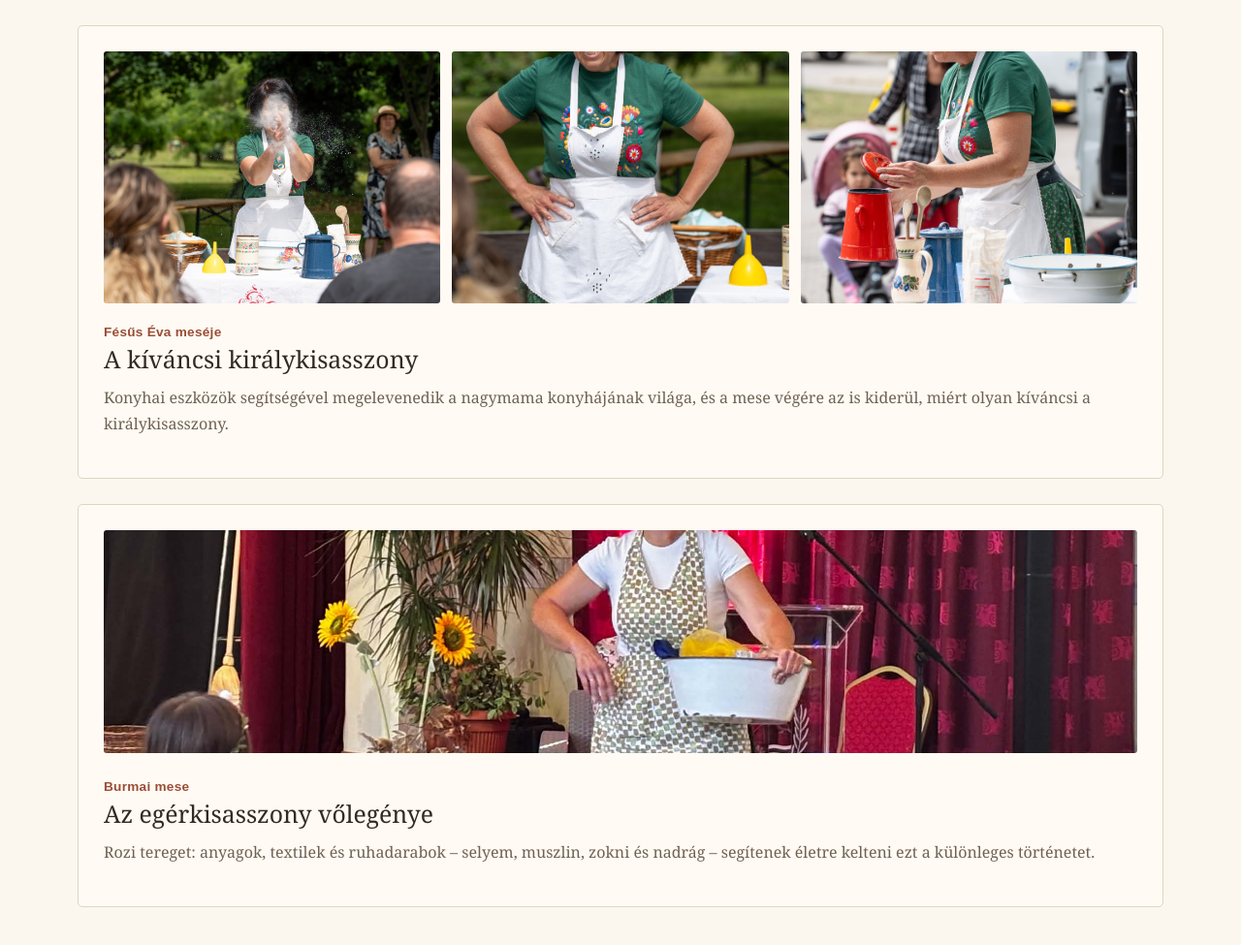
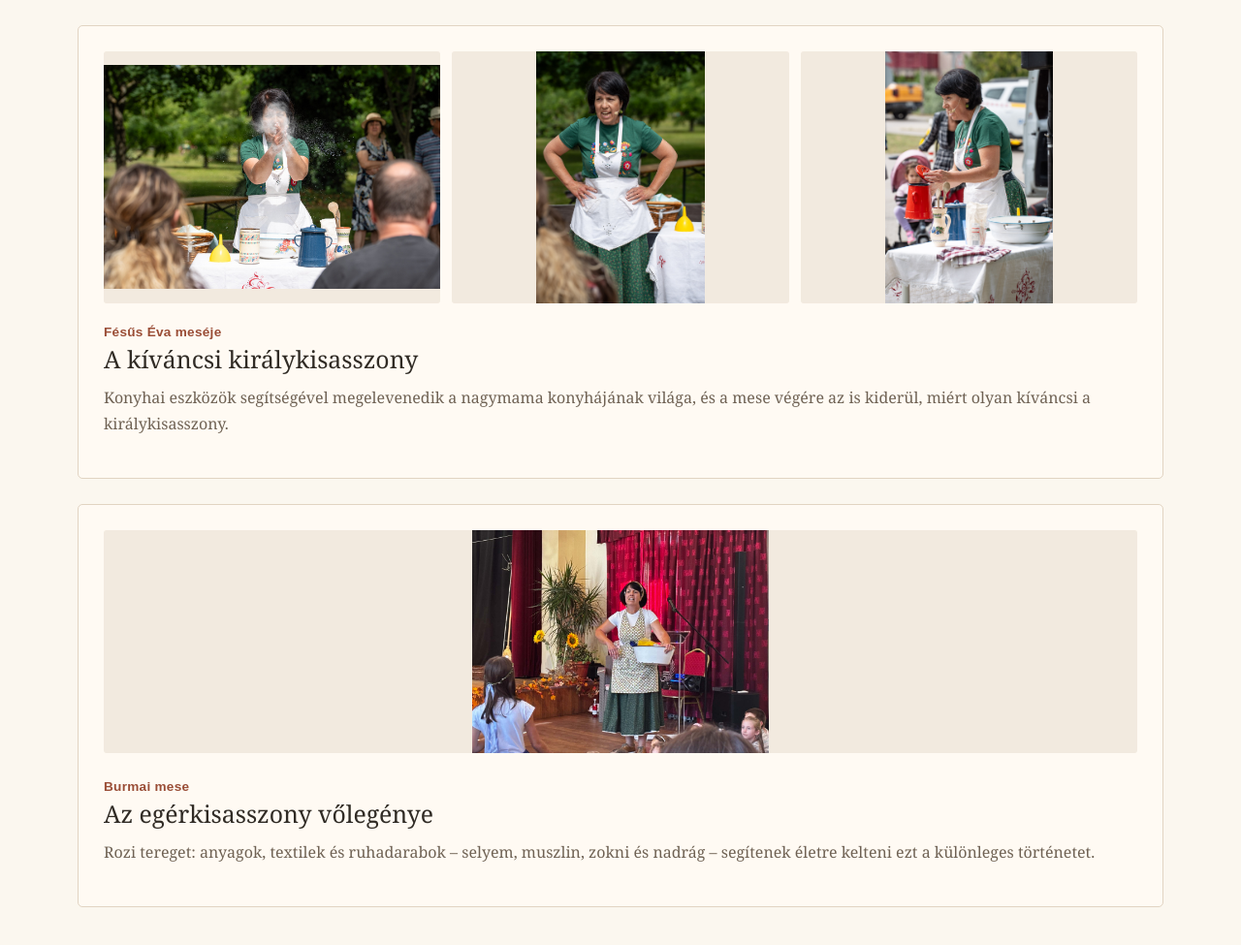
Before and after one commit to arnotipeter-sudo/meselotargyak.hu, a plain HTML site: page index.html in a window 1280 px wide. Shown: the part 3894-4869 px from the top of the page at 97% size. Drawn offline with Linux system fonts and the light colour scheme.

Commit message:
Adjust story image framing to keep characters' faces visible

```diff
--- a/index.html
+++ b/index.html
@@ -36,7 +36,7 @@ section{padding:76px 0;scroll-margin-top:85px}
 .cards{display:grid;grid-template-columns:1fr;gap:26px;margin-top:30px}
 .card{background:#fffaf3;border:1px solid var(--line);padding:26px;border-radius:5px}
 .card p{color:var(--muted)}
-.card img{width:100%;height:230px;object-fit:cover;border-radius:3px;margin-bottom:18px}.story-gallery{display:grid;grid-template-columns:repeat(3,minmax(0,1fr));gap:12px;margin-bottom:22px}.story-gallery img{height:260px;margin:0}.testimonial{background:#fffaf3;border:1px solid var(--line);padding:28px;border-radius:5px;margin:22px 0}.testimonial p{font-size:1.05rem}.testimonial .attribution{text-align:right;font-weight:bold;color:var(--green);margin-bottom:0}
+.card img{width:100%;height:230px;object-fit:cover;border-radius:3px;margin-bottom:18px}.story-gallery{display:grid;grid-template-columns:repeat(3,minmax(0,1fr));gap:12px;margin-bottom:22px}.story-gallery img{height:260px;margin:0;object-fit:contain;object-position:center;background:#f2eadf}.testimonial{background:#fffaf3;border:1px solid var(--line);padding:28px;border-radius:5px;margin:22px 0}.testimonial p{font-size:1.05rem}.testimonial .attribution{text-align:right;font-weight:bold;color:var(--green);margin-bottom:0}
 .meta{font:600 .85rem Arial,sans-serif;color:var(--rust);letter-spacing:.02em}
 ul{padding-left:1.25rem}li{padding:.18rem 0}
 .programs{display:grid;grid-template-columns:1fr 1fr;gap:24px;margin-top:28px}
@@ -44,7 +44,7 @@ ul{padding-left:1.25rem}li{padding:.18rem 0}
 .contact-box{background:#fffaf3;color:var(--ink);padding:30px;border-radius:5px}
 .contact-box a{color:var(--rust)}
 footer{padding:28px 0;text-align:center;background:#28392d;color:#f7efe2;font-size:.9rem}
-@media(max-width:800px){.nav{padding:14px 0;align-items:flex-start;flex-direction:column}.nav nav{justify-content:flex-start;gap:8px 16px}.hero-grid,.two-col{grid-template-columns:1fr;gap:28px}.hero{padding:44px 0}.hero img{max-height:360px}.cards,.programs{grid-template-columns:1fr}.story-gallery{grid-template-columns:1fr 1fr}.story-gallery img{height:210px}section{padding:54px 0}}
+@media(max-width:800px){.nav{padding:14px 0;align-items:flex-start;flex-direction:column}.nav nav{justify-content:flex-start;gap:8px 16px}.hero-grid,.two-col{grid-template-columns:1fr;gap:28px}.hero{padding:44px 0}.hero img{max-height:360px}.cards,.programs{grid-template-columns:1fr}.story-gallery{grid-template-columns:1fr 1fr}.story-gallery img{height:210px;object-fit:contain;object-position:center}section{padding:54px 0}}
 </style>
 </head>
 <body>
@@ -93,8 +93,8 @@ footer{padding:28px 0;text-align:center;background:#28392d;color:#f7efe2;font-si
 <div class="cards">
 <article class="card"><div class="story-gallery"><img src="Dezs%C5%91%201.JPG" alt="Dezső 1 – Szélike királykisasszony" loading="lazy"><img src="Dezs%C5%91%202.JPG" alt="Dezső 2 – Szélike királykisasszony" loading="lazy"></div><div class="meta">Magyar népmese</div><h3>Szélike királykisasszony</h3><p>Dezső, az ezermester szerszámok segítségével meséli el Szélike királykisasszony történetét. A csípőfogó János úrfivá változik, a fúrógépből pedig jó barát kerekedik: a szerszámosládából minden szerszám életre kel.</p></article>
 <article class="card"><div class="story-gallery"><img src="B%C5%91zsi%20a%20takar%C3%ADt%C3%B3%201.JPG" alt="Bözsi a takarító – első kép" loading="lazy"><img src="B%C3%B6zsi%20a%20takar%C3%ADt%C3%B3%202.JPG" alt="Bözsi a takarító – második kép" loading="lazy"><img src="B%C3%B6zsi%20a%20takar%C3%ADt%C3%B3%203.JPG" alt="Bözsi a takarító – harmadik kép" loading="lazy"><img src="B%C3%B6zsi%20a%20takar%C3%ADt%C3%B3%204.JPG" alt="Bözsi a takarító – negyedik kép" loading="lazy"></div><div class="meta">Magyar népmese</div><h3>A hétlábú paripa</h3><p>Bözsi, a takarító a takarítószerei segítségével mesél. Gumikesztyű, seprű, felmosó és lapát is szerepet kap, miközben együtt izgulhatunk, vajon Aranyhajú Ilona legyőzi-e a sárkánykirályt.</p></article>
-<article class="card"><div class="story-gallery"><img src="K%C3%ADv%C3%A1ncsi%202.jpg" alt="A kíváncsi királykisasszony – második kép" loading="lazy"><img src="K%C3%ADv%C3%A1ncsi%203.jpg" alt="A kíváncsi királykisasszony – harmadik kép" loading="lazy"><img src="K%C3%ADv%C3%A1ncsi%204.jpg" alt="A kíváncsi királykisasszony – negyedik kép" loading="lazy"></div><div class="meta">Fésűs Éva meséje</div><h3>A kíváncsi királykisasszony</h3><p>Konyhai eszközök segítségével megelevenedik a nagymama konyhájának világa, és a mese végére az is kiderül, miért olyan kíváncsi a királykisasszony.</p></article>
-<article class="card"><img src="Rozi%201.jpg" alt="Rozi teregetés közben, Az egérkisasszony vőlegénye meséhez" loading="lazy"><div class="meta">Burmai mese</div><h3>Az egérkisasszony vőlegénye</h3><p>Rozi tereget: anyagok, textilek és ruhadarabok – selyem, muszlin, zokni és nadrág – segítenek életre kelteni ezt a különleges történetet.</p></article>
+<article class="card"><div class="story-gallery"><img src="K%C3%ADv%C3%A1ncsi%202.jpg" alt="A kíváncsi királykisasszony – a főszereplő arca is jól látható" loading="lazy"><img src="K%C3%ADv%C3%A1ncsi%203.jpg" alt="A kíváncsi királykisasszony – a főszereplő arca is jól látható" loading="lazy"><img src="K%C3%ADv%C3%A1ncsi%204.jpg" alt="A kíváncsi királykisasszony – a főszereplő arca is jól látható" loading="lazy"></div><div class="meta">Fésűs Éva meséje</div><h3>A kíváncsi királykisasszony</h3><p>Konyhai eszközök segítségével megelevenedik a nagymama konyhájának világa, és a mese végére az is kiderül, miért olyan kíváncsi a királykisasszony.</p></article>
+<article class="card"><img src="Rozi%201.jpg" alt="Az egérkisasszony vőlegénye – a főszereplő arca is jól látható" loading="lazy" style="object-fit:contain;object-position:center;background:#f2eadf"><div class="meta">Burmai mese</div><h3>Az egérkisasszony vőlegénye</h3><p>Rozi tereget: anyagok, textilek és ruhadarabok – selyem, muszlin, zokni és nadrág – segítenek életre kelteni ezt a különleges történetet.</p></article>
 </div>
 </div></section>
 <section class="bg-green" id="programok"><div class="wrap"><div class="eyebrow">Óvodáknak, iskoláknak, könyvtáraknak</div><h2>Választható programok</h2>
```
